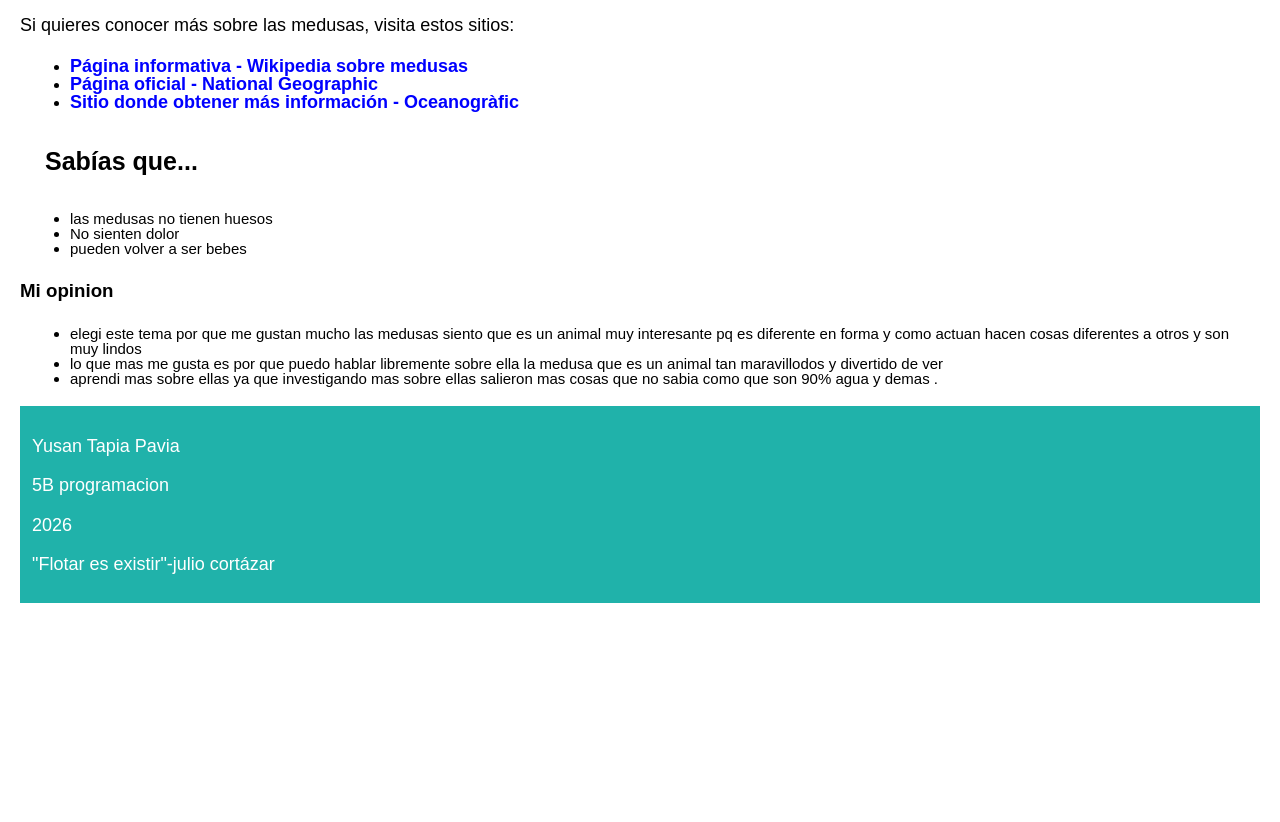
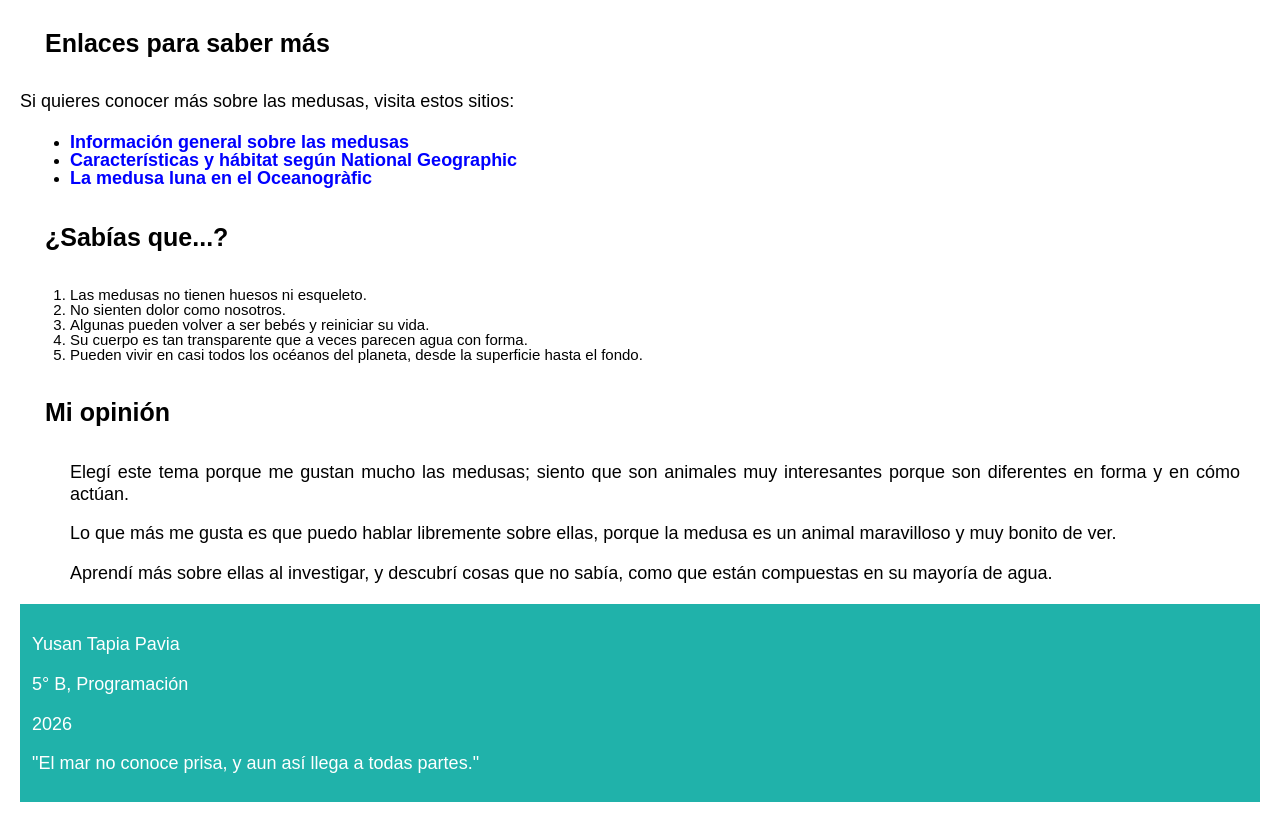
Before and after one commit to yusan-cloud/Las-medusas, a plain HTML site: page index.html in a window 1280 px wide. Shown: the part 944-1766 px from the top of the page. Before the commit the page ends 1567 px from the top, so only its background shows below. Drawn offline with Linux system fonts and the light colour scheme.

Commit message:
Actualizar index.html

```diff
--- a/index.html
+++ b/index.html
@@ -7,15 +7,18 @@
     <link rel="stylesheet" href="estilos.css">
 </head>
 <body>
+
     <header>
         <h1>La Medusa Marina</h1>
         <p>Mi animal favorito: una criatura fascinante, elegante y misteriosa del océano.</p>
     </header>
 
     <main>
+
         <section>
             <h2>¿Por qué es mi animal favorito?</h2>
             <p>Las medusas son seres increíbles que llevan más de 500 millones de años en la Tierra, incluso antes que los dinosaurios. Se mueven con una gracia hipnótica, como si flotaran en el agua, y su cuerpo casi transparente las hace parecer criaturas de otro mundo. Me encanta cómo se dejan llevar por las corrientes, tranquilas y en calma, sin prisa.</p>
+            <p>Además, son animales que casi nadie mira dos veces, y eso es justo lo que más me gusta de ellas: son silenciosas, tranquilas y no necesitan llamar la atención para ser impresionantes. Para mí, eso las hace especiales.</p>
         </section>
 
         <section>
@@ -25,46 +28,53 @@
                 <li>Están compuestas en su mayoría (más del 95%) de agua.</li>
                 <li>Algunas especies son bioluminiscentes y brillan en la oscuridad del mar.</li>
                 <li>La medusa inmortal (Turritopsis dohrnii) puede revertir su envejecimiento y volver a ser joven.</li>
+                <li>Existen desde hace más de 500 millones de años, mucho antes que los dinosaurios.</li>
             </ul>
         </section>
 
         <section>
             <h2>Un vistazo a las medusas</h2>
-            <img src="medusa.jpg" alt="Medusa marina brillante flotando en el océano con sus tentáculos extendidos" width="250" height="250">
+            <img src="medusa.jpg" alt="Medusa marina brillante flotando en el océano con sus tentáculos extendidos">
         </section>
 
         <section>
             <h2>Enlaces para saber más</h2>
             <p>Si quieres conocer más sobre las medusas, visita estos sitios:</p>
             <ul>
-                <li><a href="https://es.wikipedia.org/wiki/Medusozoa" target="_blank">Página informativa - Wikipedia sobre medusas</a></li>
-                <li><a href="https://www.nationalgeographicla.com/animales/2022/06/medusas-caracteristicas-habitat-alimentacion-y-comportamiento" target="_blank">Página oficial - National Geographic</a></li>
-                <li><a href="https://www.oceanografic.org/animales/medusa-luna/" target="_blank">Sitio donde obtener más información - Oceanogràfic</a></li>
+                <li><a href="https://es.wikipedia.org/wiki/Medusozoa" target="_blank">Información general sobre las medusas</a></li>
+                <li><a href="https://www.nationalgeographicla.com/animales/2022/06/medusas-caracteristicas-habitat-alimentacion-y-comportamiento" target="_blank">Características y hábitat según National Geographic</a></li>
+                <li><a href="https://www.oceanografic.org/animales/medusa-luna/" target="_blank">La medusa luna en el Oceanogràfic</a></li>
             </ul>
         </section>
-                <section>
-            <h2>Sabías que...</h2>
+
+        <section>
+            <h2>¿Sabías que...?</h2>
+            <ol>
+                <li>Las medusas no tienen huesos ni esqueleto.</li>
+                <li>No sienten dolor como nosotros.</li>
+                <li>Algunas pueden volver a ser bebés y reiniciar su vida.</li>
+                <li>Su cuerpo es tan transparente que a veces parecen agua con forma.</li>
+                <li>Pueden vivir en casi todos los océanos del planeta, desde la superficie hasta el fondo.</li>
+            </ol>
+        </section>
+
+        <section>
+            <h2>Mi opinión</h2>
             <ul>
-                <li>las medusas no tienen huesos </li>
-                <li>No sienten dolor</li>
-                <li>pueden volver a ser bebes</li>
+                <p>Elegí este tema porque me gustan mucho las medusas; siento que son animales muy interesantes porque son diferentes en forma y en cómo actúan.</p>
+                <p>Lo que más me gusta es que puedo hablar libremente sobre ellas, porque la medusa es un animal maravilloso y muy bonito de ver.</p>
+                <p>Aprendí más sobre ellas al investigar, y descubrí cosas que no sabía, como que están compuestas en su mayoría de agua.</p>
             </ul>
         </section>
-        <section>
-            <h3>Mi opinion </h3>
-            <ul>
-                <li>elegi este tema por que me gustan mucho las medusas siento que es un animal muy interesante pq es diferente en forma y como actuan hacen cosas diferentes a otros y son muy lindos </li>
-                <li>lo que mas me gusta es por que puedo hablar libremente sobre ella la medusa que es un animal tan maravillodos y divertido de ver </li>
-                <li>aprendi mas sobre ellas ya que investigando mas sobre ellas salieron mas cosas que no sabia como que son 90% agua y demas .</li>
-            </ul>
-        </section>
-        <footer>
-            <p>Yusan Tapia Pavia</p>
-            <p> 5B programacion</p>
-            <p>2026</p>
-            <p>"Flotar es existir"-julio cortázar</p>
-        </footer>
+
     </main>
+
+    <footer>
+        <p>Yusan Tapia Pavia</p>
+        <p>5° B, Programación</p>
+        <p>2026</p>
+        <p>"El mar no conoce prisa, y aun así llega a todas partes."</p>
+    </footer>
 
 </body>
 </html>
```
